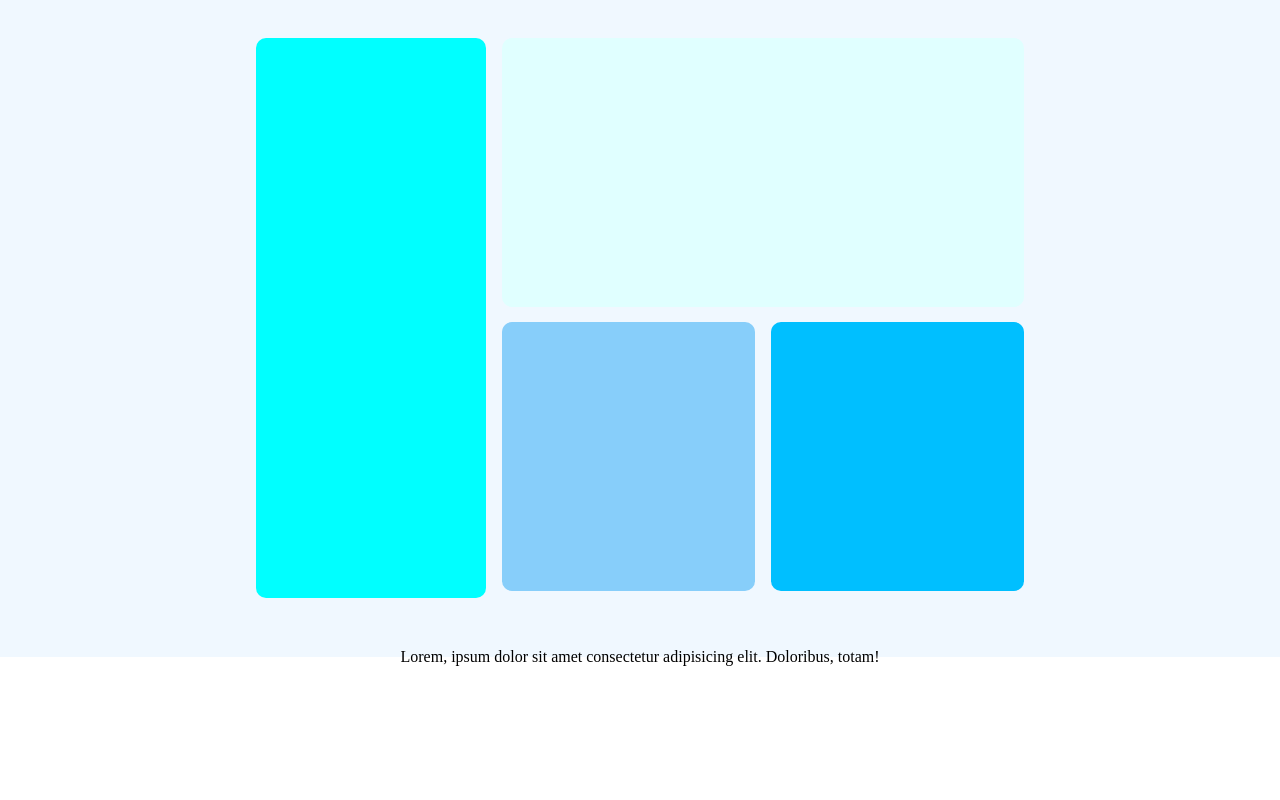
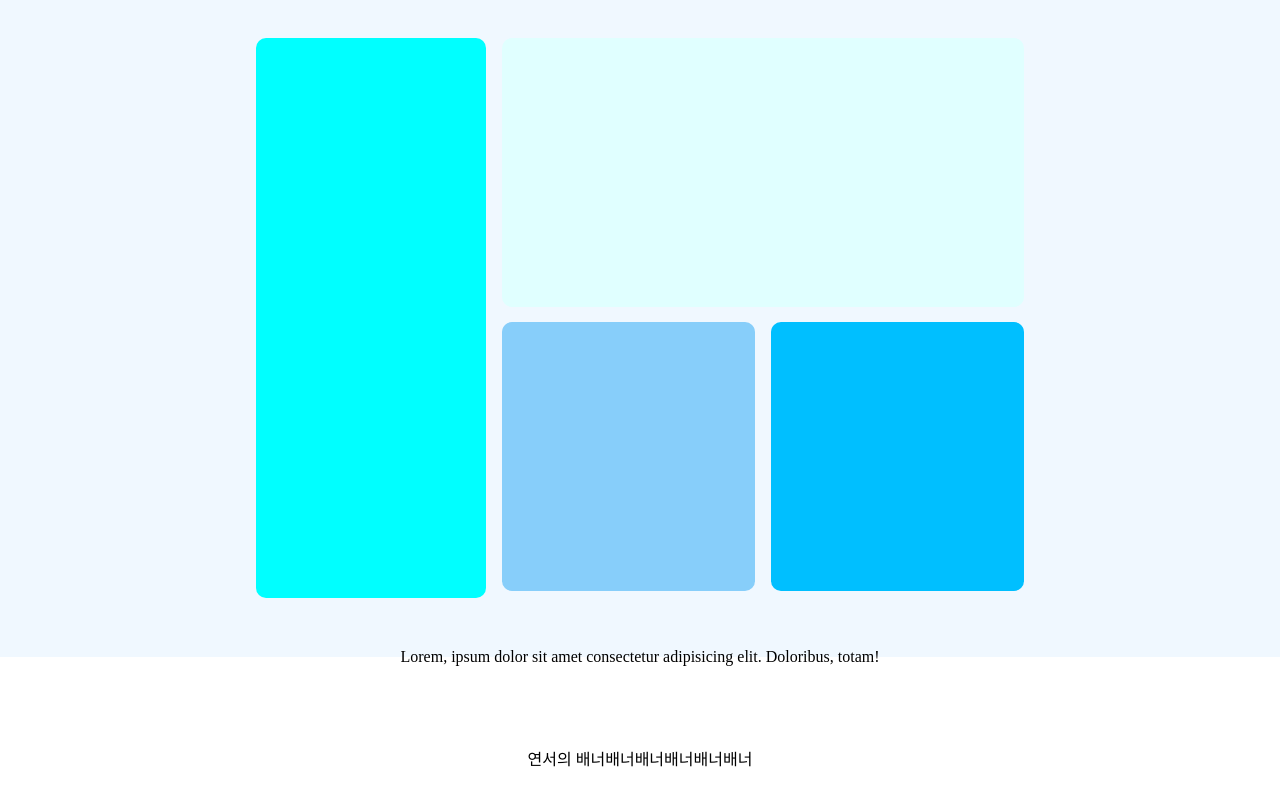
Before and after one commit to Chlyeonseo/0904_portfolio, a plain HTML site: page index.html in a window 1280 px wide. Shown: the part 943-1743 px from the top of the page. Before the commit the page ends 1639 px from the top, so only its background shows below. Drawn offline with nearby package versions, Linux system fonts and the light colour scheme; no server answers.

Commit message:
메인페이지에 배너를 넣어보았다3

```diff
--- a/index.html
+++ b/index.html
@@ -154,6 +154,7 @@
                 </div>
             </div>
             <p>Lorem, ipsum dolor sit amet consectetur adipisicing elit. Doloribus, totam!</p>
+            <p>연서의 배너배너배너배너배너배너</p>
         </section>
     </div>
 </body>
```
